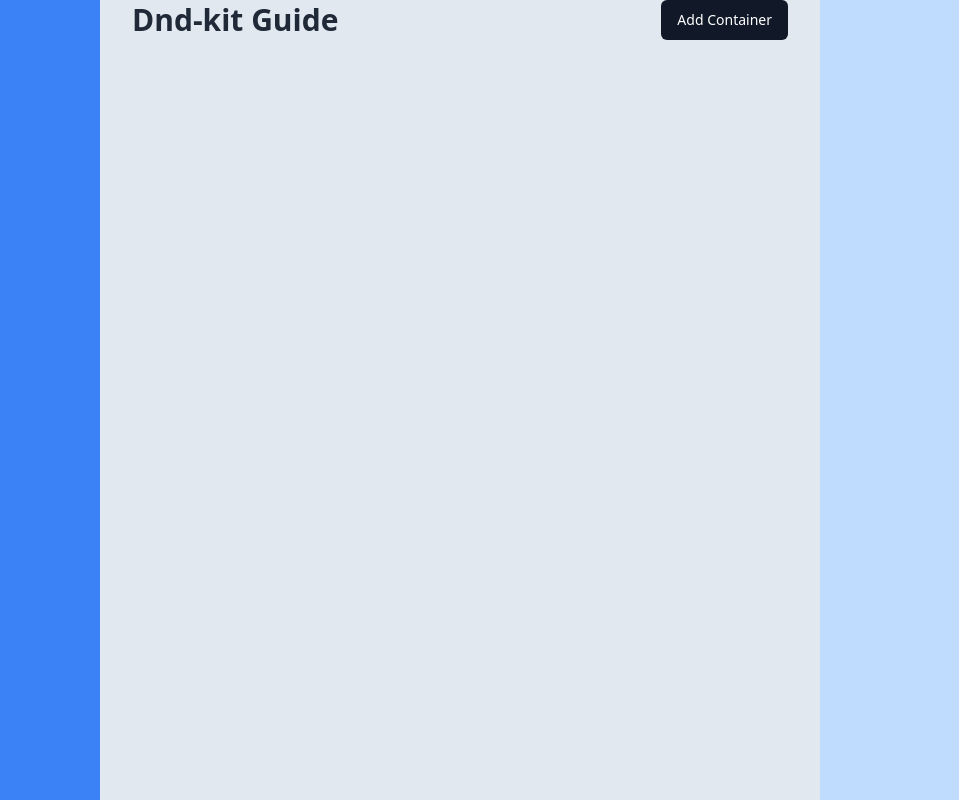
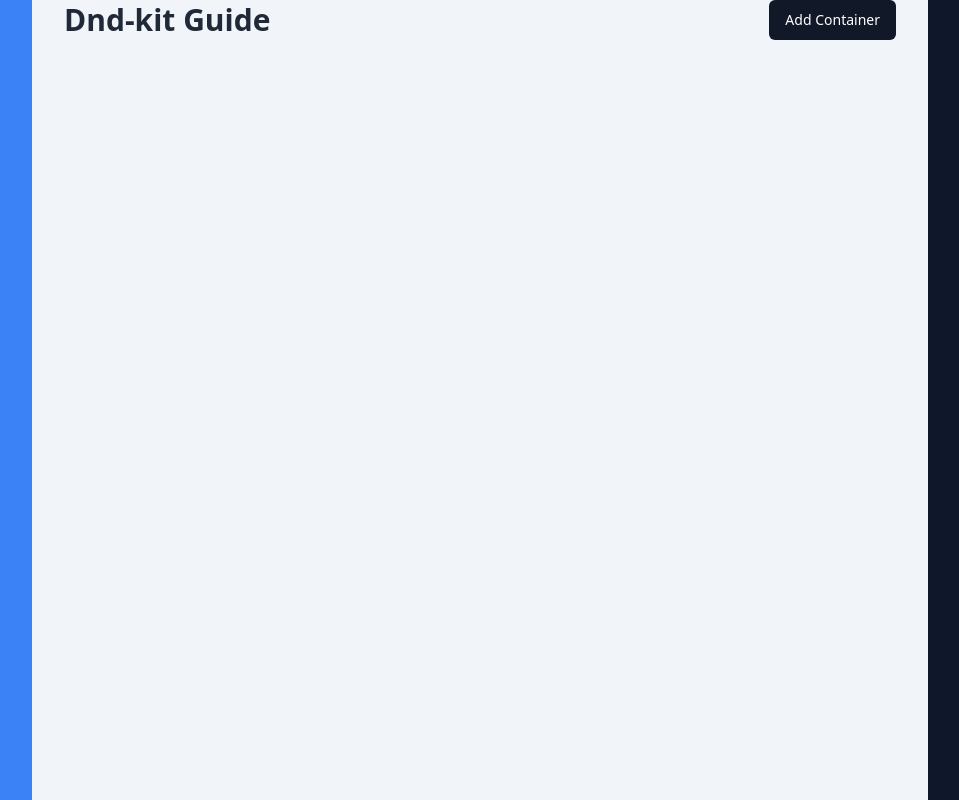
Before and after one commit to lismarreiros/crm-nextcompany, a React (Create React App) app: page /dashboard in a window 1280 px wide. Shown: the whole page, without its empty margins (160-1119 px from the left). Built offline with nearby package versions, Linux system fonts and the light colour scheme.

Commit message:
Atualizações de layout na página de dashboard

```diff
--- a/src/App.tsx
+++ b/src/App.tsx
@@ -8,7 +8,7 @@ function App() {
     <div>
       <header>
       </header>
-      <div className="h-[100vh]">
+      <div>
         <Routes>
           <Route path='/' element={<ClientForm/>} />
           <Route path='/dashboard' element={<DashboardPage />} />
--- a/src/pages/dashboard/dashboard.tsx
+++ b/src/pages/dashboard/dashboard.tsx
@@ -3,14 +3,14 @@ import Kanban from '@/components/kanban';
 export default function DashboardPage() {
   return (
     <div
-      className="grid grid-cols-[260px_1fr_300px] bg-slate-200 h-full"
+      className="grid grid-cols-[15vw_1fr_15vw] bg-slate-100"
     >
       {/* barra de navegação esquerda */}
-      <div className="bg-blue-500"></div>
+      <div className="bg-blue-500 h-[100vh]"></div>
       {/* kanban */}
       <Kanban />
       {/* barra de detalhes do card */}
-      <div className="bg-blue-200"></div>
+      <div className="bg-slate-900"></div>
     </div>
   );
 }
```
